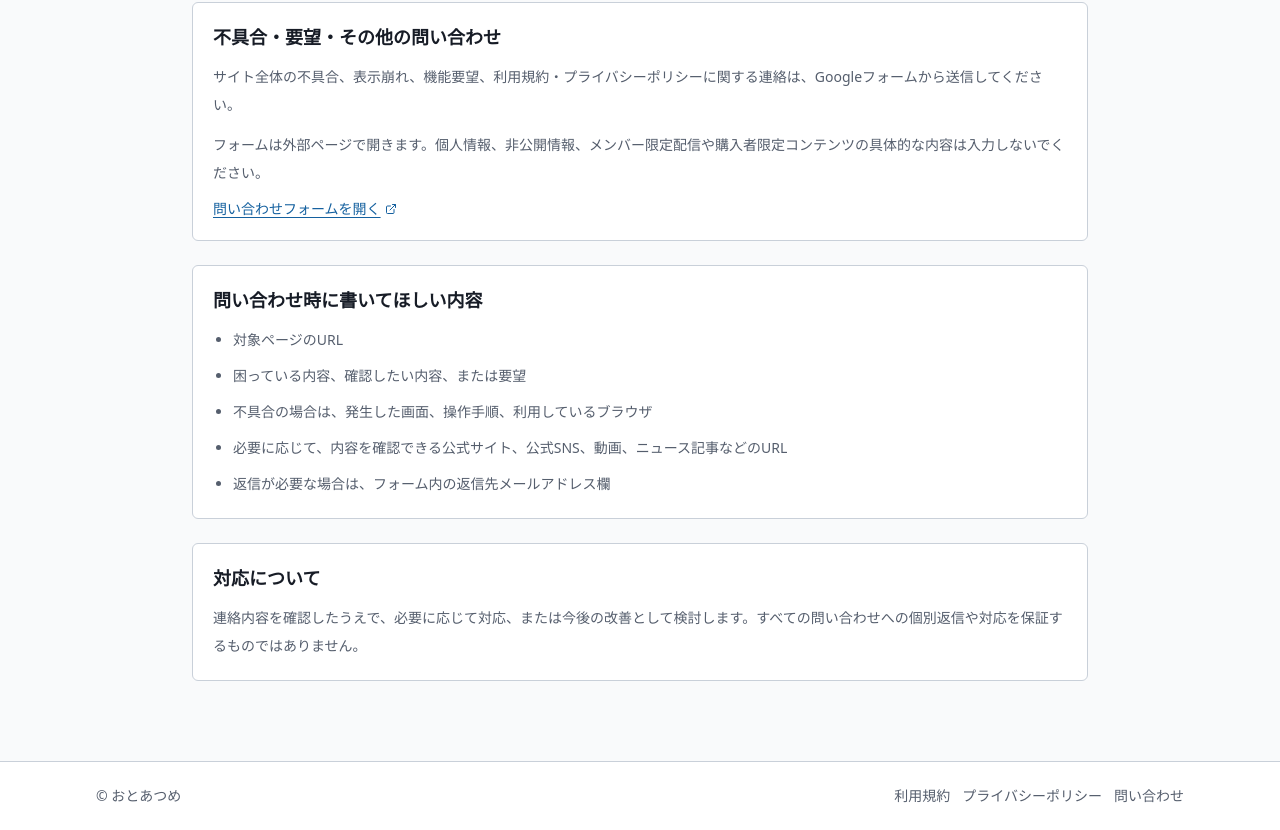
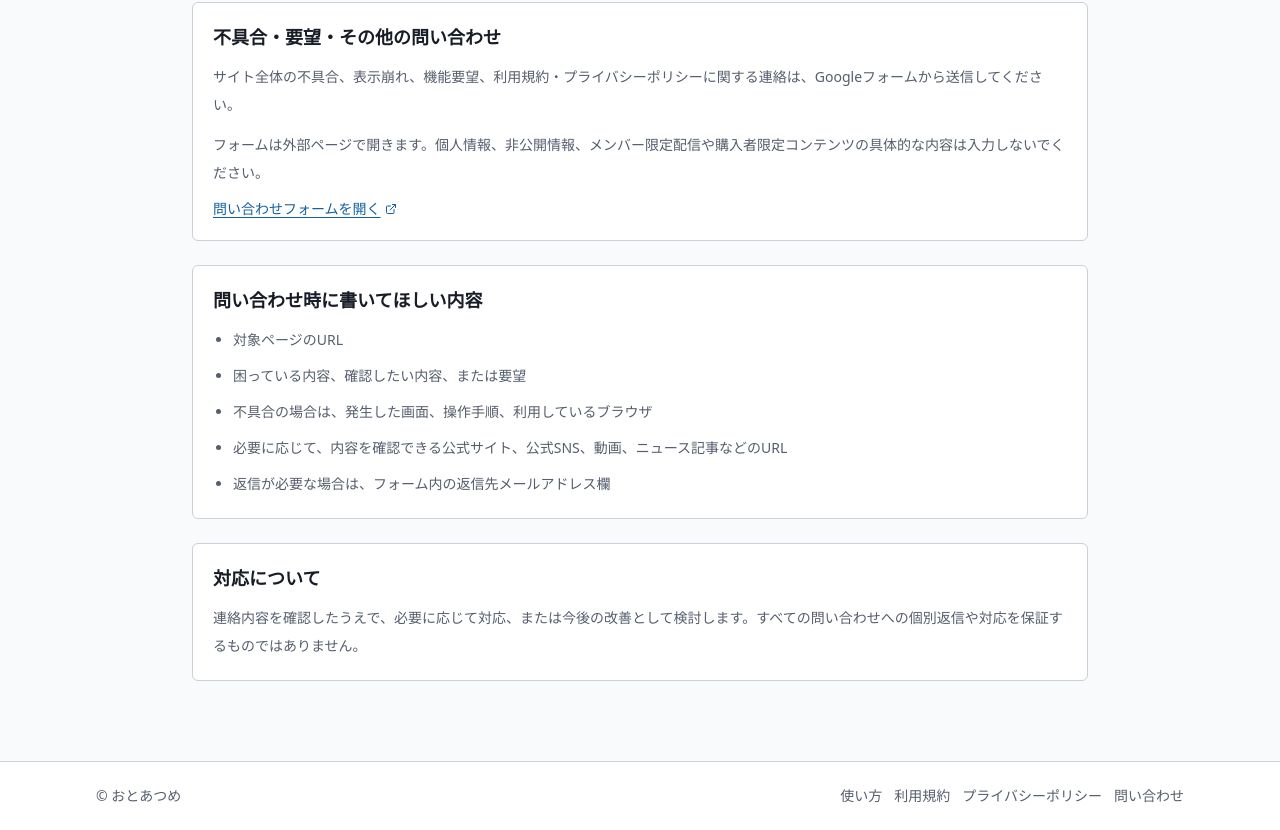
Before and after one commit to Shimizu-Kanta/OtoAtsume, a Next.js app: page /contact in a window 1280 px wide. Shown: the part 395-1225 px from the top of the page. Built offline with nearby package versions, Linux system fonts and the light colour scheme; no server answers; the database is empty.

Commit message:
Add guide link to footer

```diff
--- a/components/site-footer.tsx
+++ b/components/site-footer.tsx
@@ -1,6 +1,7 @@
 import Link from "next/link";
 
 const footerLinks = [
+  { href: "/guide", label: "使い方" },
   { href: "/terms", label: "利用規約" },
   { href: "/privacy", label: "プライバシーポリシー" },
   { href: "/contact", label: "問い合わせ" }
```
